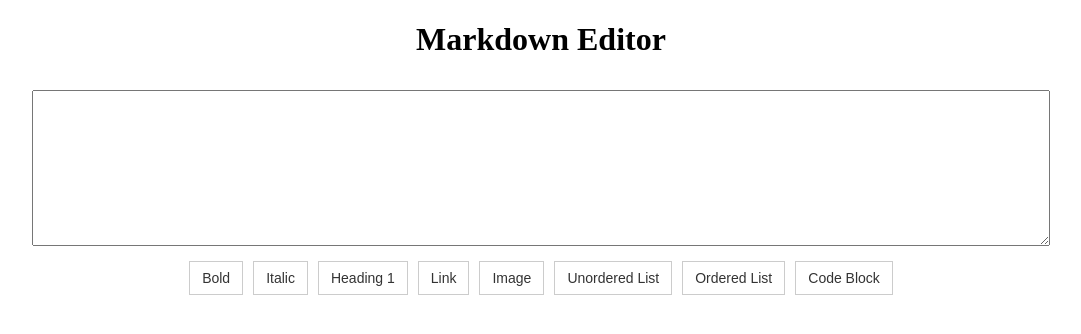
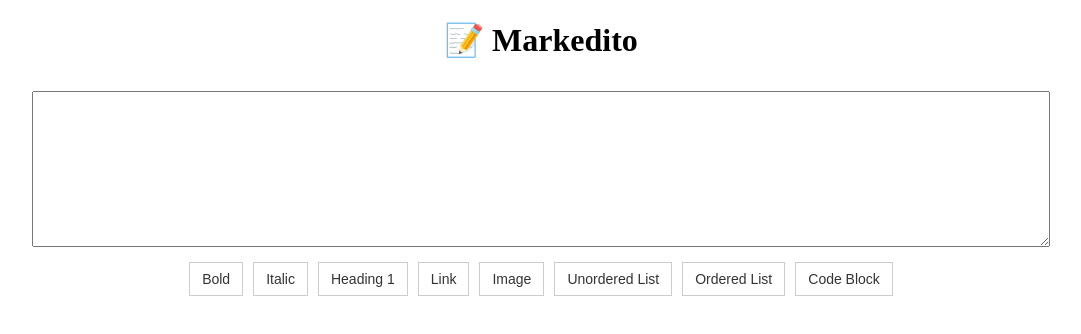
Before and after one commit to ni5arga/Markedito, a plain HTML site: page index.html in a window 1280 px wide. Shown: the whole page, without its empty margins (99-1180 px from the left). Drawn offline with nearby package versions, Linux system fonts and the light colour scheme.

Commit message:
Update index.html

```diff
--- a/index.html
+++ b/index.html
@@ -1,7 +1,7 @@
 <!DOCTYPE html>
 <html>
 <head>
-	<title>Markdown Editor</title>
+	<title>Markedito</title>
 	<style>
 h1 {
   text-align: center;
@@ -57,7 +57,7 @@ h1 {
 	</script>
 </head>
 <body>
-	<h1>Markdown Editor</h1>
+	<h1> 📝 Markedito </h1>
 	<div class="editor">
 		<textarea id="markdown" rows="10" cols="80" oninput="updatePreview()"></textarea>
 		<div id="preview"></div>
```
